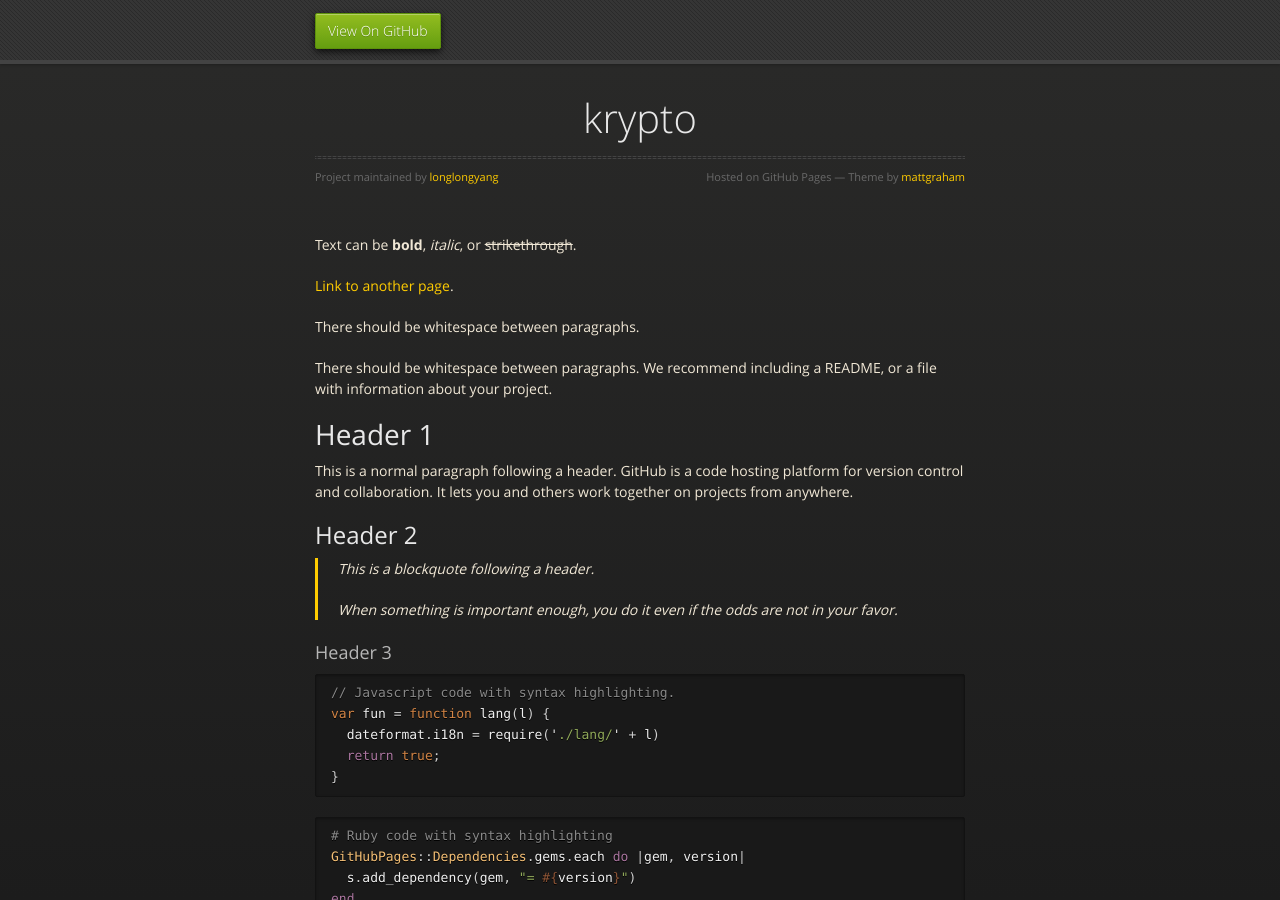
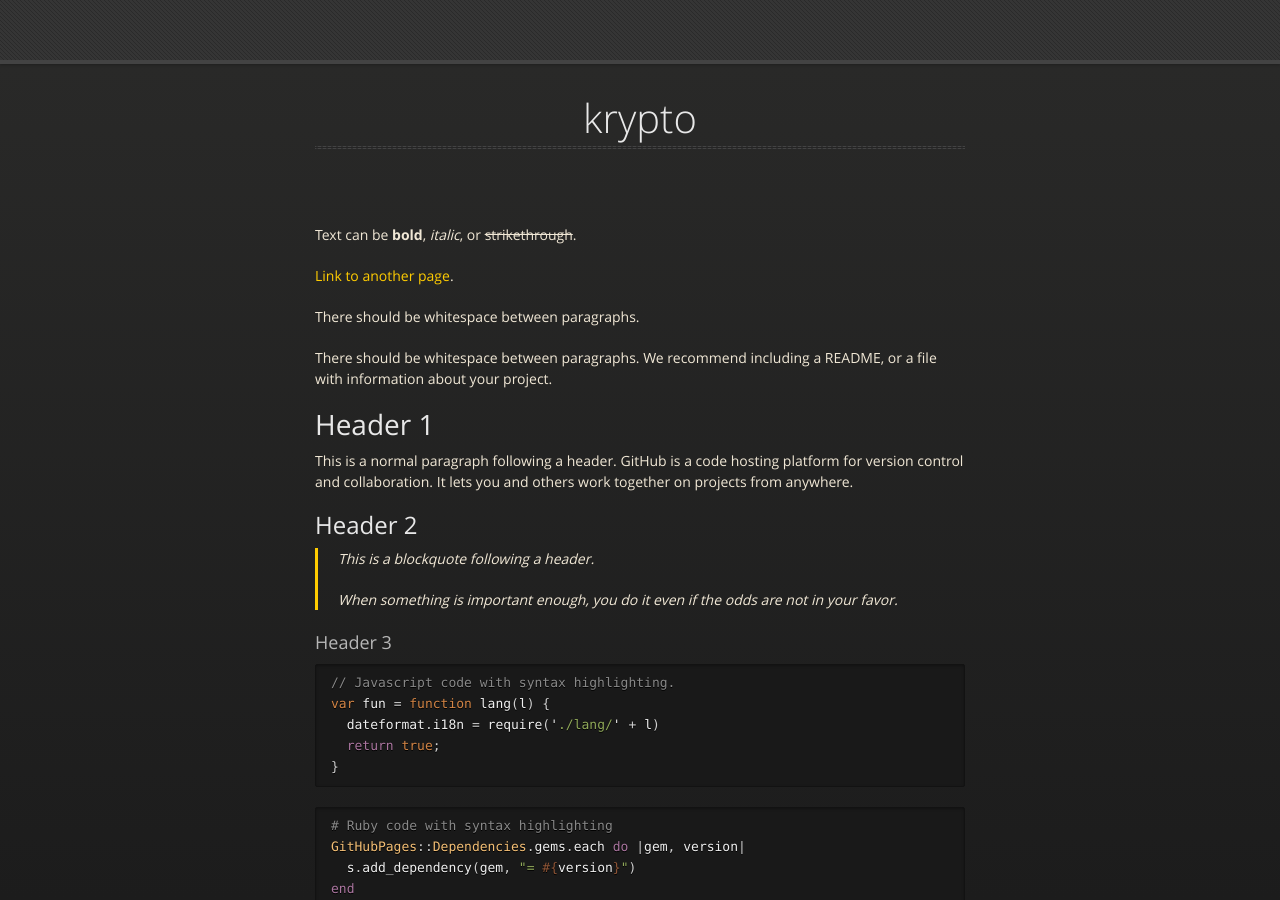
Before and after one commit to longlongyang/longlongyang.github.io, a Jekyll site: the page built from index.md, in a window 1280 px wide and 900 px high. Built offline with Jekyll 4.4.1, drawn with Linux system fonts in a browser that asks for light colours; the repository's description, which GitHub fills in, is left out.

```diff
--- a/_config.yml
+++ b/_config.yml
@@ -1,5 +1,6 @@
 show_downloads: false
 title: krypto
+description:
 timezone: Asia/Shanghai
 author:
   name: "longlong"
--- a/_layouts/default.html
+++ b/_layouts/default.html
@@ -21,12 +21,7 @@
       <div id="header">
         <nav>
           <ul>
-            <li class="fork"><a href="{{ site.github.repository_url }}">View On GitHub</a></li>
-            {% if site.show_downloads %}
-              <li class="downloads"><a href="{{ site.github.zip_url }}">ZIP</a></li>
-              <li class="downloads"><a href="{{ site.github.tar_url }}">TAR</a></li>
-              <li class="title">DOWNLOADS</li>
-            {% endif %}
+            <!-- todo -->
           </ul>
         </nav>
       </div><!-- end header -->
@@ -35,11 +30,8 @@
 
       <section>
         <div id="title">
-          <h1>{{ site.title | default: site.github.repository_name }}</h1>
-          <p>{{ site.description | default: site.github.project_tagline }}</p>
+          <h1>{{ site.title }}</h1>
           <hr>
-          <span class="credits left">Project maintained by <a href="{{ site.github.owner_url }}">{{ site.github.owner_name }}</a></span>
-          <span class="credits right">Hosted on GitHub Pages &mdash; Theme by <a href="https://twitter.com/mattgraham">mattgraham</a></span>
         </div>
 
         {{ content }}
```
Also changed, not shown: .github/config.yml (deleted), .github/no-response.yml (deleted), .github/settings.yml (deleted), .github/stale.yml (deleted), .github/workflows/ci.yaml (deleted), 1 other file.
